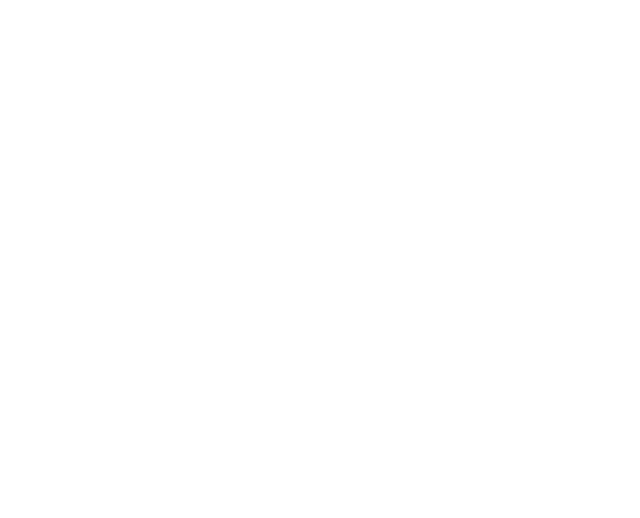
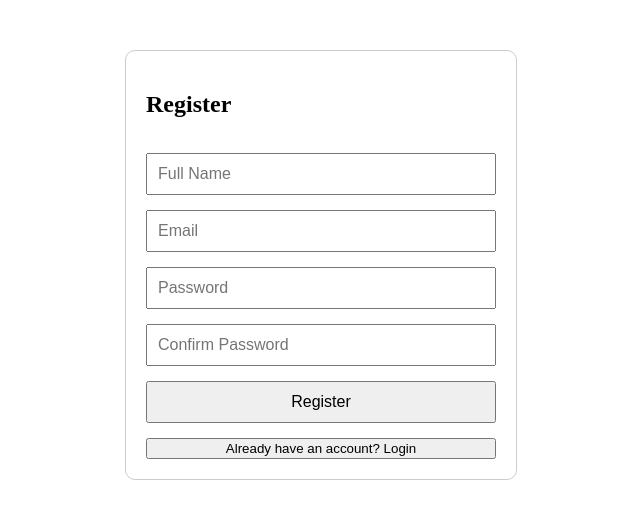
Before and after one commit to aashrith02/AI-Ticketing-System, a React app in the folder frontend/: page /register in a window 1280 px wide. Before the commit this address had no page. Shown: the top 518 px of the page, without its empty margins (319-959 px from the left). Built offline with nearby package versions, Linux system fonts and the light colour scheme; the HTML template or start-up script is replaced by a standard one.

Commit message:
naviagtion betweeb login and Register Pages

```diff
--- a/frontend/src/App.jsx
+++ b/frontend/src/App.jsx
@@ -7,7 +7,7 @@
 function App() {
   return (
     <Routes>
-      <Route path="/" element={<Register />} />
+      <Route path="/register" element={<Register />} />
       <Route path="/login" element={<Login />} />
       <Route path="/dashboard" element={<Dashboard />} />
     </Routes>
--- a/frontend/src/pages/before-Login/Login.jsx
+++ b/frontend/src/pages/before-Login/Login.jsx
@@ -1,5 +1,6 @@
 import { useState } from "react";
 import { useNavigate } from "react-router-dom";
+import { Link } from "react-router-dom";
 
 
 export default function Login() {
@@ -107,6 +108,11 @@
         {errors.password && <p>{errors.password}</p>}
 
         <button type="submit">Login</button>
+
+        <button type="button" onClick={() => navigate("/register")}>
+          Register
+        </button>
+
       </form>
     </div>
   );
--- a/frontend/src/pages/before-Login/Register.jsx
+++ b/frontend/src/pages/before-Login/Register.jsx
@@ -1,8 +1,10 @@
 // Register.jsx
 
 import { useState } from "react";
+import { useNavigate } from "react-router-dom";
 
 export default function Register() {
+  const navigate = useNavigate();
   const [formData, setFormData] = useState({
     name: "",
     email: "",
@@ -154,6 +156,10 @@
         <button type="submit" style={styles.button}>
           Register
         </button>
+
+        <button type="button"  onClick={() => navigate("/login")}>
+          Already have an account? Login
+        </button>
       </form>
     </div>
   );
```
